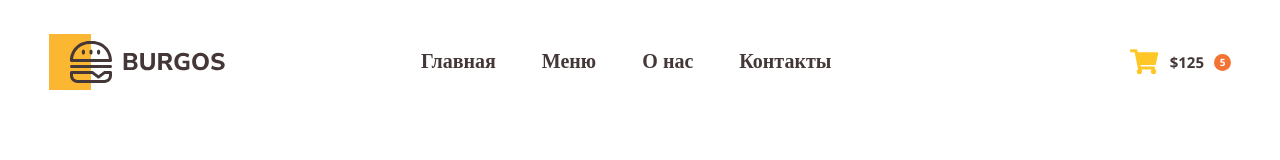
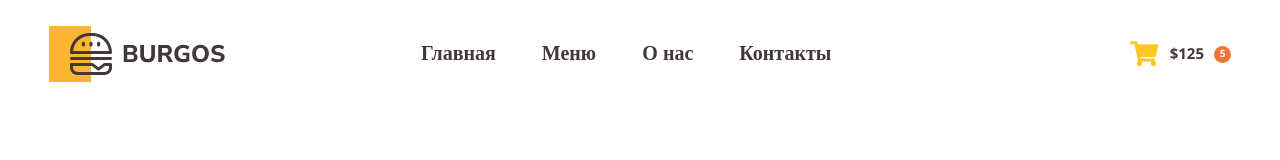
Before and after one commit to keilirae/FrontendBlok-Module01-Burger, a plain HTML site: page index.html in a window 1280 px wide. Drawn offline with nearby package versions, Linux system fonts and the light colour scheme.

Commit message:
fix_lesson12

```diff
--- a/index.html
+++ b/index.html
@@ -10,7 +10,7 @@
     <link
         href="https://fonts.googleapis.com/css2?family=Nunito+Sans:ital,opsz,wght@0,6..12,200..1000;1,6..12,200..1000&family=Open+Sans:ital,wght@0,300..800;1,300..800&display=swap"
         rel="stylesheet">
-    <link rel="stylesheet" href="styles/">
+    <link rel="stylesheet" href="styles/normalize.min.css">
     <link rel="stylesheet" href="styles/main.css">
 
 </head>
```
